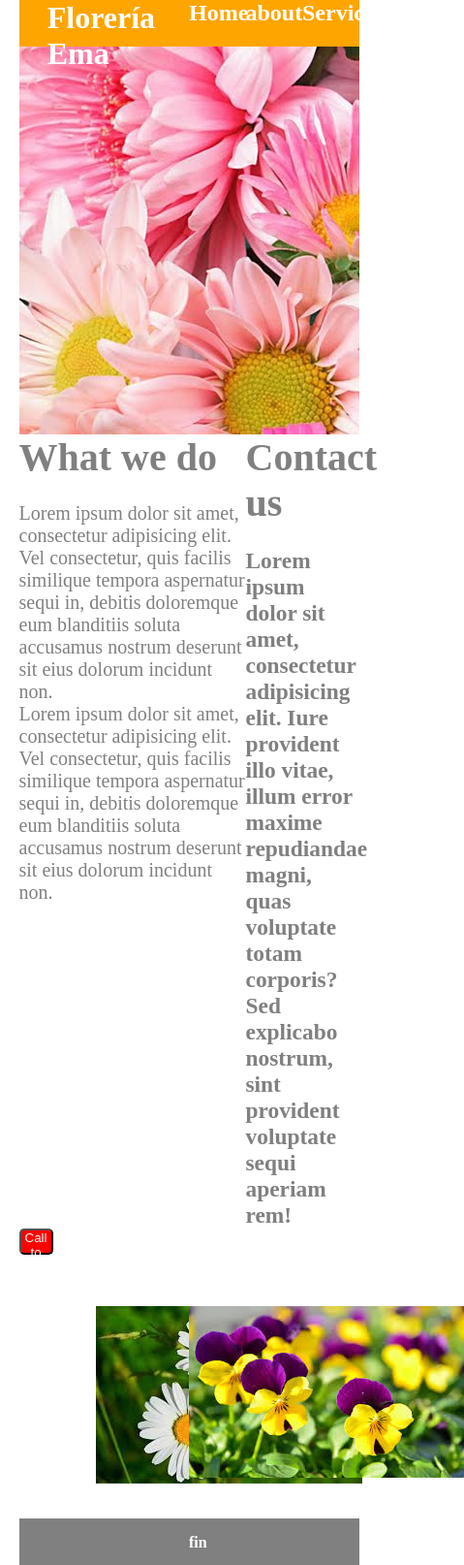
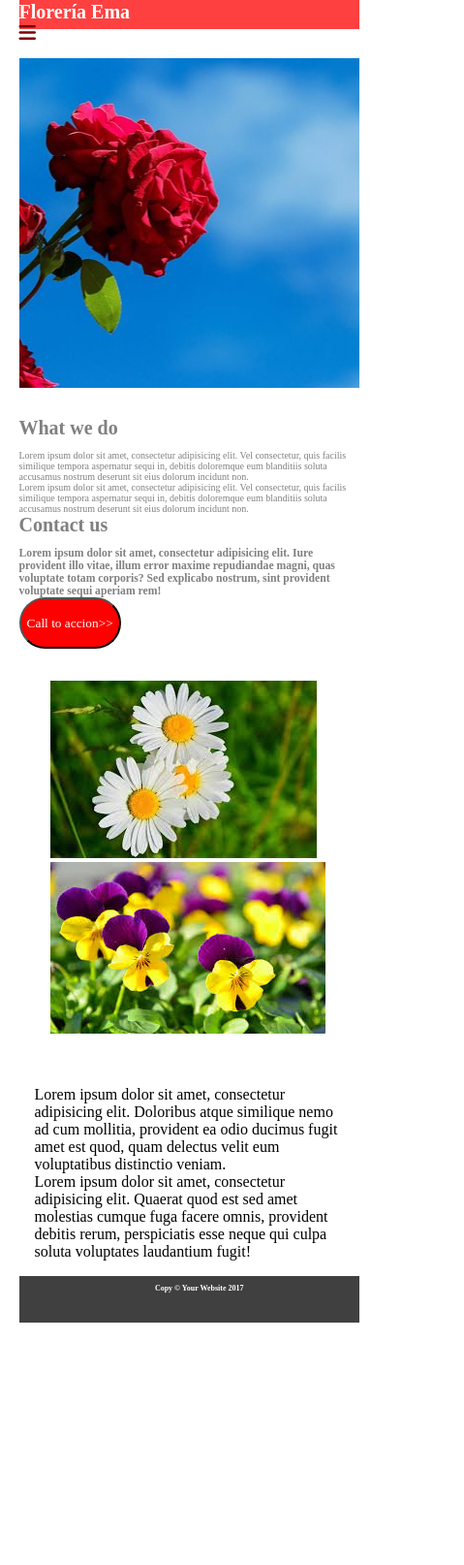
Before and after one commit to agustinaVal/reto2-crea-tu-sitio-web, a plain HTML site: page index.html in a window 390 px wide. Shown: the whole page at 97% size, 479 px wide, since content can reach past the window. After the commit the page ends 1364 px from the top, so only its background shows below. Drawn offline with Linux system fonts and the light colour scheme; a web font is replaced by a local one.

Commit message:
terminado

```diff
--- a/assets/media.css
+++ b/assets/media.css
@@ -1,6 +1,36 @@
 @media (max-width: 767px) {
     [class*="col-"] {
+
         max-width:100%;
         flex: none;
     }
+
+    .fondo {
+		background-image: url(img/descarga3.jpg);
+		width: 100%;
+		background-position: center;
+		background-repeat: no-repeat;
+	}
+
+	.menu2 {
+		display: none;
+	}
+
+	#ico {
+		display: inline-block;
+		color:#7F0000FF;
+	 }
+
+	 .btn{
+    	width: 30%;
+    	height: 4em;
+    }
+
+    .foter{
+    	align-content: center;
+    	font-size: 8px;
+    }
+
+
+
 }
--- a/assets/style.css
+++ b/assets/style.css
@@ -2,12 +2,19 @@
 	box-sizing: border-box;
 	padding: 0;
 	margin: 0;
+	font-family: 'Glegoo', serif;
 }
 
 .menu{
-	background-color: orange;
+	background-color:#FF0000BF ;
 	color:white;
 	height: 3em;
+	font-size: 10px;
+}
+
+#ico{
+    display: none;
+    vertical-align: top;
 }
 
 .fondo{
@@ -17,7 +24,7 @@
 }
 
 .text{
-	font-size: 20px;
+	font-size: 10px;
 	color:grey;
 }
 .btn{
@@ -25,7 +32,7 @@
 	height: 2em;
 	background-color: red;
 	color: white;
-	border-radius: 5px;
+	border-radius: 3em;
 }
 
 .imagenesFlores{
@@ -34,14 +41,18 @@
 	padding: 2em;
 }
 
+.parrafos{
+	padding: 1em;
+}
+
 footer{
-	background-color: grey;
+	background-color:#404040FF ;
 	height: 3em;
 
 }
 
 .foter{
 	color: white;
-	padding-left: 50%;
+	padding-left: 40%;
 	padding-top: 1em;
 }
--- a/index.html
+++ b/index.html
@@ -4,21 +4,31 @@
   <meta charset="UTF-8">
   <meta name="viewport" content="width=device-width, initial-scale=1.0, maximum-scale=1.0">
   <title>La florería</title>
-
+  <link href="https://fonts.googleapis.com/css?family=Glegoo|Lato" rel="stylesheet">
   <link rel="stylesheet" href="assets/grid.css">
   <link rel="stylesheet" href="assets/style.css">
+  <link rel="stylesheet" href="assets/media.css">
 
 </head>
 
 <body>
 <div class="container">
+
+
+
   <div class="row menu">
      <div class="col-1"></div>
      <h1 class="col-3">Florería Ema</h1>
-    <div class="col-2"></div>
-    <h2 class="col-2">Home</h2>
-    <h2 class="col-2">about</h2>
-    <h2 class="col-2">Service</h2>
+
+      <div class="icon">
+        <i id="ico" class="fa fa-bars fa-2x" aria-hidden="true"></i>
+    </div>
+
+     <div class="col-2 menu2"></div>
+     <h2 class="col-2 menu2">Home</h2>
+     <h2 class="col-2 menu2">about</h2>
+     <h2 class="col-2 menu2">Service</h2>
+
   </div>
 
 <div class="row fondo"></div>
@@ -55,14 +65,29 @@
 
    </div>
 
+   <div class="row parrafos">
+
+    <div class="col-1"></div>
+    <div class="col-5 ">
+      <p>Lorem ipsum dolor sit amet, consectetur adipisicing elit. Doloribus atque similique nemo ad cum mollitia, provident ea odio ducimus fugit amet est quod, quam delectus velit eum voluptatibus distinctio veniam.</p>
+    </div>
+
+    <div class="col-5">
+      <p>Lorem ipsum dolor sit amet, consectetur adipisicing elit. Quaerat quod est sed amet molestias cumque fuga facere omnis, provident debitis rerum, perspiciatis esse neque qui culpa soluta voluptates laudantium fugit!</p>
+    </div>
+
+   </div>
+
 
 
    <footer class="col-12">
-    <h4 class="foter">fin</h4>
+       <h4 class="foter">Copy © Your Website 2017</h4>
    </footer>
 
 
 
   </div>
+
+  <script src="https://use.fontawesome.com/e93f958285.js"></script>
 </body>
 </html>
```
Lines whose indentation alone changed are shown as unchanged.
